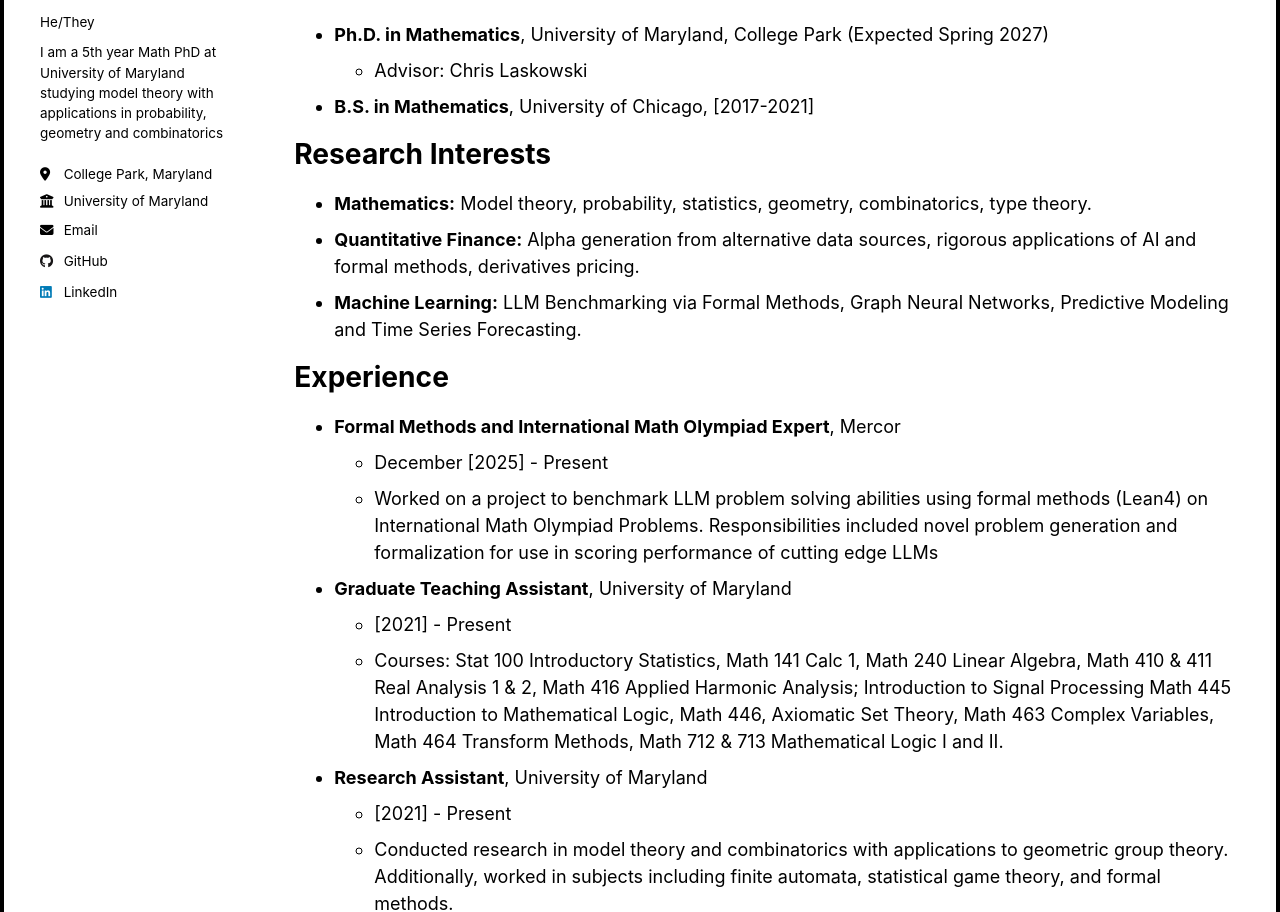
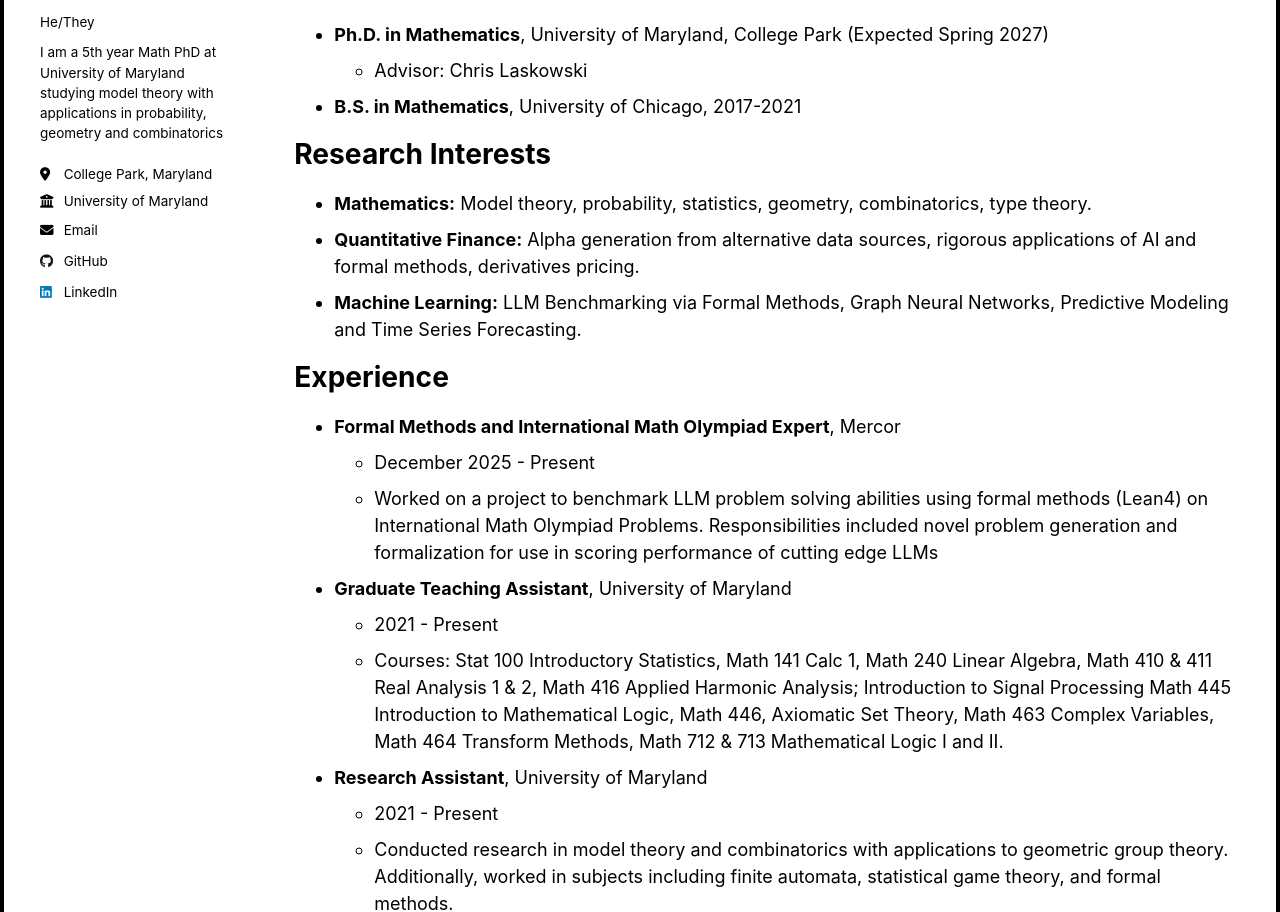
Before and after one commit to Conair94/conair94.github.io, a Jekyll site: the page built from _pages/cv.md, in a window 1280 px wide and 1400 px high. Shown: the part 343-1255 px from the top of the window. Built offline with Jekyll 4.4.1, drawn with Linux system fonts in a browser that asks for light colours; a script that is not in the unit is left out.

Commit message:
Formatting change

```diff
--- a/_pages/cv.md
+++ b/_pages/cv.md
@@ -16,7 +16,7 @@ Education
 ======
 *   **Ph.D. in Mathematics**, University of Maryland, College Park (Expected Spring 2027)
     *   Advisor: Chris Laskowski
-*   **B.S. in Mathematics**, University of Chicago, [2017-2021]
+*   **B.S. in Mathematics**, University of Chicago, 2017-2021
 
 Research Interests
 ======
@@ -27,15 +27,15 @@ Research Interests
 Experience
 ======
 *   **Formal Methods and International Math Olympiad Expert**, Mercor
-    *   December [2025] - Present
+    *   December 2025 - Present
     *   Worked on a project to benchmark LLM problem solving abilities using formal methods (Lean4) on International Math Olympiad Problems. Responsibilities included novel problem generation and formalization for use in scoring performance of cutting edge LLMs
 
 *   **Graduate Teaching Assistant**, University of Maryland
-    *   [2021] - Present
+    *   2021 - Present
     *   Courses: Stat 100 Introductory Statistics, Math 141 Calc 1, Math 240 Linear Algebra, Math 410 & 411 Real Analysis 1 & 2, Math 416 Applied Harmonic Analysis; Introduction to Signal Processing  Math 445 Introduction to Mathematical Logic, Math 446, Axiomatic Set Theory, Math 463 Complex Variables, Math 464 Transform Methods, Math 712 & 713 Mathematical Logic I and II.
 
 *   **Research Assistant**, University of Maryland
-    *   [2021] - Present
+    *   2021 - Present
     *   Conducted research in model theory and combinatorics with applications to geometric group theory. Additionally, worked in subjects including finite automata, statistical game theory, and formal methods.
 
 Skills
```
